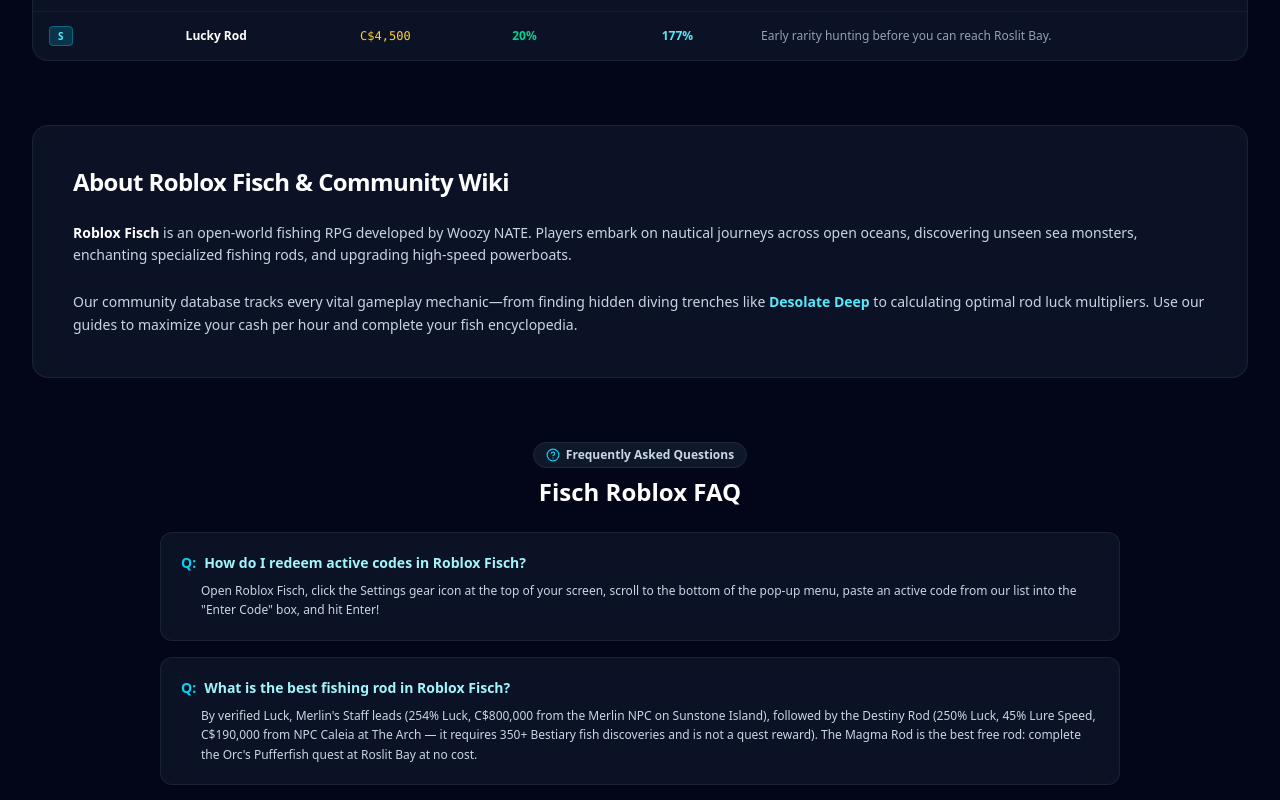
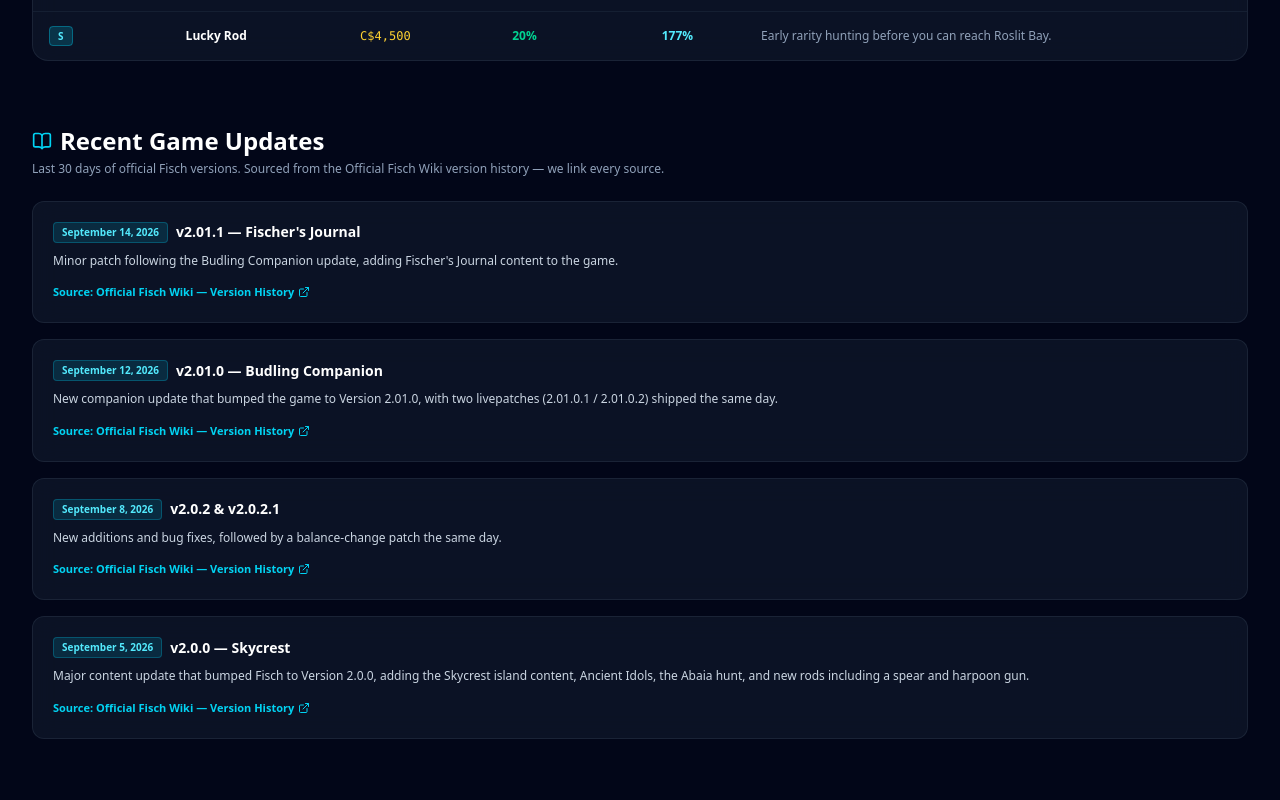
Before and after one commit to lianlele168/fisch-wiki, a Next.js app: page / in a window 1280 px wide. Shown: the part 1720-2520 px from the top of the page. Built offline with nearby package versions, Linux system fonts and the light colour scheme.

Commit message:
feat: add Recent Game Updates section (Sept 2026 official versions, sourced from Official Fisch Wiki)

```diff
--- a/src/app/page.tsx
+++ b/src/app/page.tsx
@@ -13,6 +13,38 @@
 export default function HomePage() {
   // Featured rods: the four highest verified Luck stats (Destiny Rod, Merlin's Staff, Fortune Rod, Lucky Rod).
   const topRods = [...RODS_DATA].sort((a, b) => parseInt(b.luck.replace(/[^0-9-]/g, ''), 10) - parseInt(a.luck.replace(/[^0-9-]/g, ''), 10)).slice(0, 4);
+
+  // Recent official game updates (last 30 days), sourced from the Official Fisch Wiki version history.
+  const recentUpdates = [
+    {
+      date: 'September 14, 2026',
+      version: 'v2.01.1 — Fischer\'s Journal',
+      summary: 'Minor patch following the Budling Companion update, adding Fischer\'s Journal content to the game.',
+      source: 'Official Fisch Wiki — Version History',
+      sourceUrl: 'https://fischipedia.org/wiki/Version_History'
+    },
+    {
+      date: 'September 12, 2026',
+      version: 'v2.01.0 — Budling Companion',
+      summary: 'New companion update that bumped the game to Version 2.01.0, with two livepatches (2.01.0.1 / 2.01.0.2) shipped the same day.',
+      source: 'Official Fisch Wiki — Version History',
+      sourceUrl: 'https://fischipedia.org/wiki/Version_History'
+    },
+    {
+      date: 'September 8, 2026',
+      version: 'v2.0.2 & v2.0.2.1',
+      summary: 'New additions and bug fixes, followed by a balance-change patch the same day.',
+      source: 'Official Fisch Wiki — Version History',
+      sourceUrl: 'https://fischipedia.org/wiki/Version_History'
+    },
+    {
+      date: 'September 5, 2026',
+      version: 'v2.0.0 — Skycrest',
+      summary: 'Major content update that bumped Fisch to Version 2.0.0, adding the Skycrest island content, Ancient Idols, the Abaia hunt, and new rods including a spear and harpoon gun.',
+      source: 'Official Fisch Wiki — Version History',
+      sourceUrl: 'https://fischipedia.org/wiki/Version_History'
+    }
+  ];
 
   const faqs = [
     {
@@ -255,6 +287,40 @@
         </div>
       </section>
 
+      {/* Recent Official Game Updates */}
+      <section className="max-w-7xl mx-auto px-4 sm:px-6 lg:px-8 space-y-6">
+        <div>
+          <div className="flex items-center gap-2">
+            <BookOpen className="w-5 h-5 text-cyan-400" />
+            <h2 className="text-xl sm:text-2xl font-bold text-white">Recent Game Updates</h2>
+          </div>
+          <p className="text-xs text-slate-400 mt-1">Last 30 days of official Fisch versions. Sourced from the Official Fisch Wiki version history — we link every source.</p>
+        </div>
+
+        <div className="space-y-4">
+          {recentUpdates.map((u) => (
+            <div key={u.version} className="glass-card p-5 rounded-xl space-y-2">
+              <div className="flex flex-wrap items-center gap-2">
+                <span className="px-2 py-0.5 text-[10px] font-bold bg-cyan-500/15 text-cyan-300 rounded border border-cyan-500/30">
+                  {u.date}
+                </span>
+                <span className="text-sm font-bold text-white">{u.version}</span>
+              </div>
+              <p className="text-xs text-slate-300 leading-relaxed">{u.summary}</p>
+              <a
+                href={u.sourceUrl}
+                target="_blank"
+                rel="noopener noreferrer"
+                className="inline-flex items-center gap-1 text-[11px] font-semibold text-cyan-400 hover:text-cyan-300"
+              >
+                <span>Source: {u.source}</span>
+                <ExternalLink className="w-3 h-3" />
+              </a>
+            </div>
+          ))}
+        </div>
+      </section>
+
       {/* SEO Rich Text Section & About */}
       <section className="max-w-7xl mx-auto px-4 sm:px-6 lg:px-8">
         <div className="glass-card p-6 sm:p-10 rounded-2xl space-y-6 text-slate-300 text-xs sm:text-sm leading-relaxed">
```
